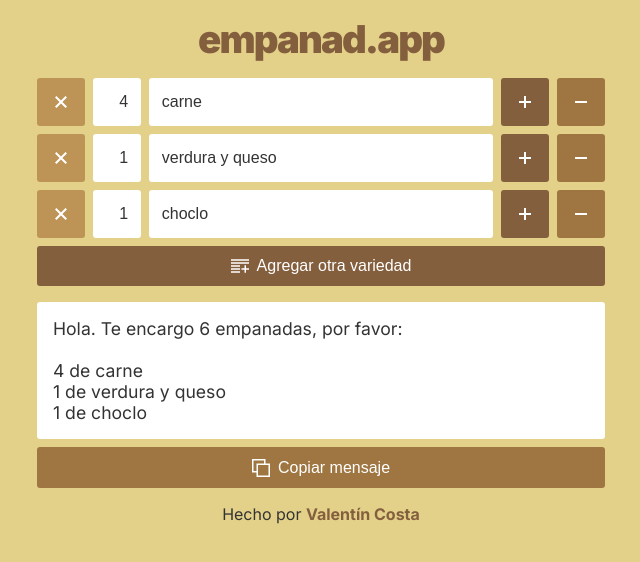
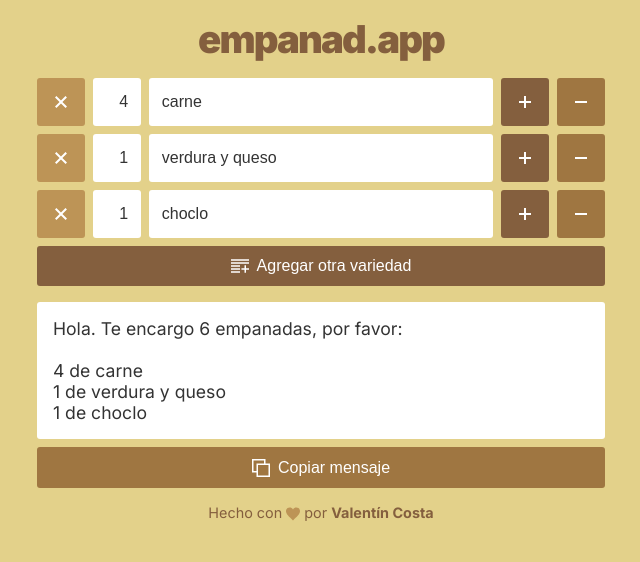
Before and after one commit to valentincostam/empanadapp, a Svelte app: page / in a window 1280 px wide. Shown: the top 562 px of the page, without its empty margins (319-959 px from the left). Built offline with nearby package versions, Linux system fonts and the light colour scheme.

Commit message:
style: update footer

```diff
--- a/src/App.svelte
+++ b/src/App.svelte
@@ -115,6 +115,16 @@
   footer {
     margin-top: var(--gap);
     text-align: center;
+    color: var(--primary-color);
+    font-size: .9rem;
+  }
+
+  .footer__icon {
+    --size: 14px;
+    vertical-align: middle;
+    width: var(--size);
+    height: var(--size);
+    fill: var(--terciary-color);
   }
 
   a {
@@ -123,7 +133,7 @@
   }
 
   a:hover {
-    text-decoration: underline;
+    border-bottom: 3px dashed var(--terciary-color);
   }
 </style>
 
@@ -184,6 +194,17 @@
   </main>
 
   <footer>
-    Hecho por <a href="https://valentincosta.com"><strong>Valentín Costa</strong></a>
+    Hecho con
+    <svg
+      class="footer__icon"
+      width="24"
+      height="24"
+      viewBox="0 0 24 24"
+      fill-rule="evenodd"
+      clip-rule="evenodd"
+    >
+      <path d="M12 4.248c-3.148-5.402-12-3.825-12 2.944 0 4.661 5.571 9.427 12 15.808 6.43-6.381 12-11.147 12-15.808 0-6.792-8.875-8.306-12-2.944z"/>
+    </svg>
+    por <a href="https://valentincosta.com"><strong>Valentín Costa</strong></a>
   </footer>
 </div>
```
